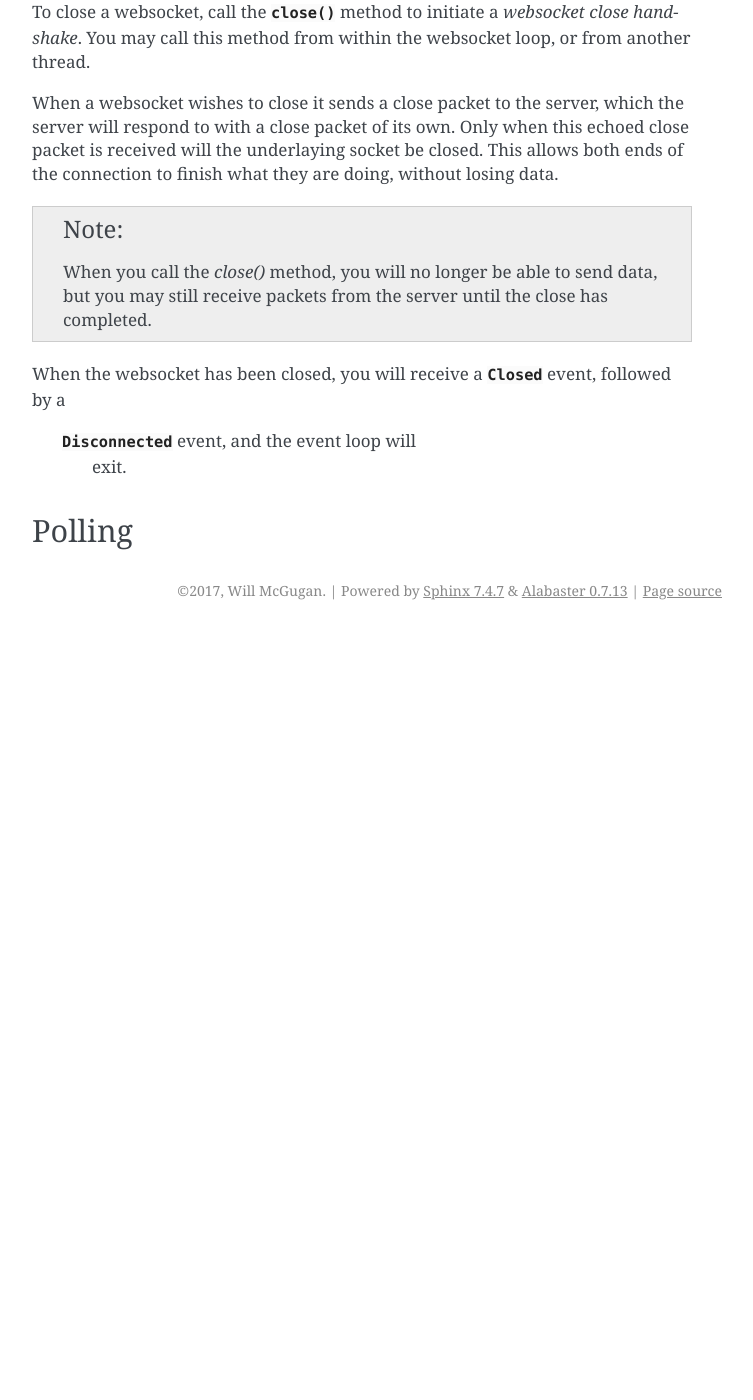
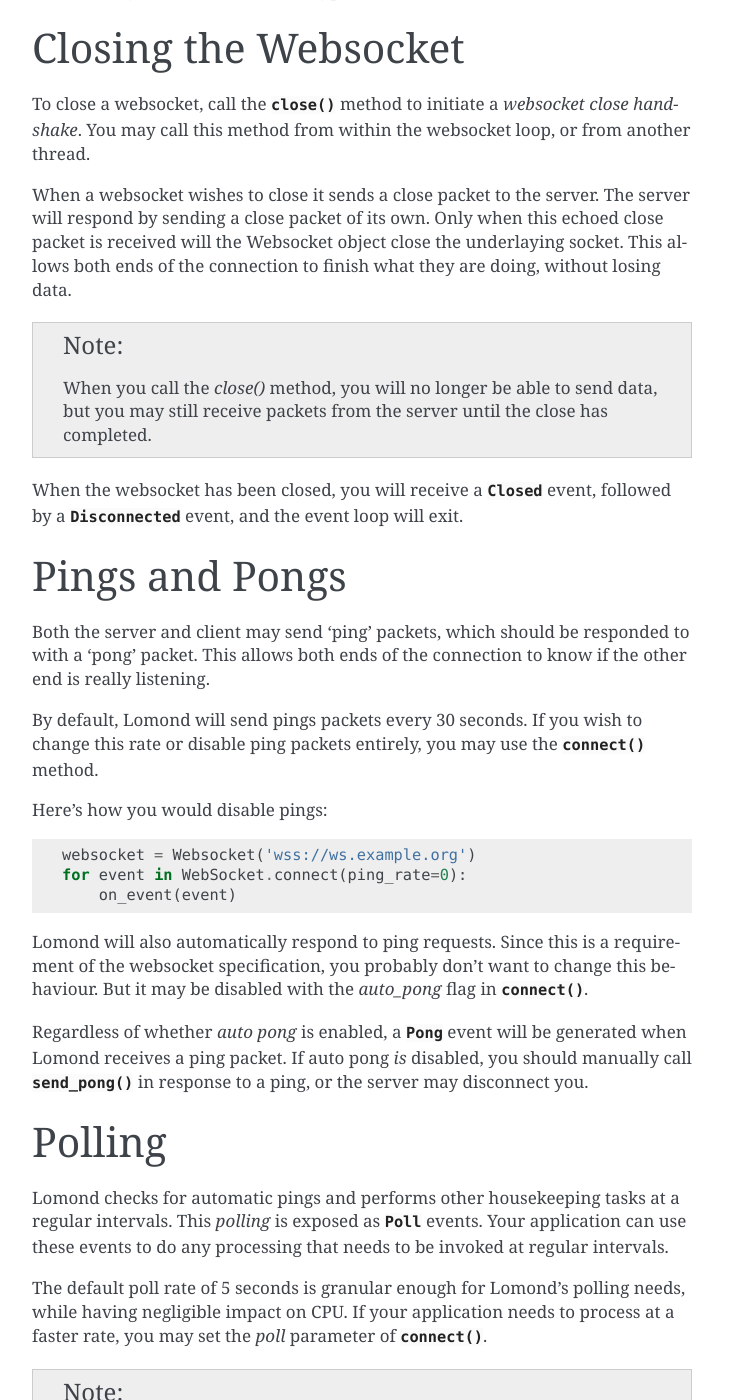
Before and after one commit to wildfoundry/dataplicity-lomond, a Sphinx documentation site: the page built from docs/guide.rst, in a window 1280 px wide and 1400 px high, scrolled down 1923 px. Shown: the whole window, without its empty margins (388-1141 px from the left). Built offline with Sphinx 7.4.7, drawn with Linux system fonts in a browser that asks for light colours; the version number is read from the project's files by our own code; before the commit the page ends 2553 px from its top, so only the background shows below that; some of the changed text lies outside the part shown.

Commit message:
more complete docs

```diff
--- a/docs/conf.py
+++ b/docs/conf.py
@@ -30,6 +30,9 @@
 # Add any Sphinx extension module names here, as strings. They can be
 # extensions coming with Sphinx (named 'sphinx.ext.*') or your custom
 # ones.
+
+from lomond import __version__
+
 extensions = ['sphinx.ext.autodoc']
 
 # Add any paths that contain templates here, relative to this directory.
@@ -46,7 +49,7 @@
 
 # General information about the project.
 project = u'Dataplicity Lomond'
-copyright = u'2017, Will McGugan'
+copyright = u'2017 Wildfoundry Ltd'
 author = u'Will McGugan'
 
 # The version info for the project you're documenting, acts as replacement for
@@ -54,9 +57,9 @@
 # built documents.
 #
 # The short X.Y version.
-version = u'0.1.7'
+version = '.'.join(__version__.split('.')[:2])
 # The full version, including alpha/beta/rc tags.
-release = u'0.1.7'
+release = __version__
 
 # The language for content autogenerated by Sphinx. Refer to documentation
 # for a list of supported languages.
--- a/docs/events.rst
+++ b/docs/events.rst
@@ -1,3 +1,5 @@
+.. _events:
+
 Events
 ======
 
--- a/docs/guide.rst
+++ b/docs/guide.rst
@@ -1,11 +1,15 @@
-Guide
-=====
+Introduction
+------------
+
+Lomond is a websocket client library designed to make adding websocket
+support to your application as tranquil as the `Scottish Loch
+<https://en.wikipedia.org/wiki/Loch_Lomond>`_ it was named after.
 
 
 Installing
 ----------
 
-You can install PyFilesystem with ``pip`` as follows::
+You can install Lomond with ``pip`` as follows::
 
     pip install lomond
 
@@ -27,7 +31,7 @@
 -----------
 
 To connect to a websocket server, first construct a
-`~lomond.websocket.Websocket` object, with a `ws://` or `wss://` URL.
+:class:`~lomond.websocket.WebSocket` object, with a `ws://` or `wss://` URL.
 Here is an example::
 
     from lomond.websocket import WebSocket
@@ -35,13 +39,13 @@
 
 No socket connection is made by a freshly constructed WebSocket object.
 To connect and interact with a websocket server, you must iterate over
-the instance. Here's an example::
+the instance which will generate a sequence of *events*. Here's an
+example::
 
     for event in ws:
         print(event)
 
-If you run the above code, you should see the events as they are
-generated. Here is an example of the output you might get from the above
+Here is an example of the output you might get from the above
 code::
 
     Connecting(url='wss://echo.websocket.org')
@@ -57,16 +61,16 @@
 When you receive data from the server, a :class:`~lomond.events.Text` or
 :class:`~lomond.events.Binary` event will be generated.
 
-Events Basics
--------------
+Events
+------
 
 Events exist to inform the application of internal state changes, or
 when data is received.
 
 All events are derived from :class:`~lomond.events.Event` and will
-contain at lease 2 attributes; `recieved_time` is the epoch time the
-event was received, and `name`is the name of the event. Some events have
-additional attributes with more information. See the event documentation
+contain at lease 2 attributes; `received_time` is the epoch time the
+event was received, and `name` is the name of the event. Some events
+have additional attributes with more information. See the :ref:`events`
 for details.
 
 When handling events, you can either check the type with `isinstance` or
@@ -74,21 +78,20 @@
 
 For example, the following two lines are equivalent::
 
-    if isinstance(event, events.Ready)::
+    if isinstance(event, events.Ready):
 
 or::
 
-    if event.name == "ready"
+    if event.name == "ready":
 
-..node::
+.. note::
     The `isinstance` method is possibly uglier, but has the advantage
     that you are less likely to introduce a bug with a typo in the event
     name.
 
-If an event is generated that you don't wish to handle, then you can
+If an event is generated that you aren't familiar with, then you should
 simply ignore it. This is important for backwards compatibility; future
-versions of Lomond may introduce new packet types.
-
+versions of Lomond may introduce new event types.
 
 Closing the Websocket
 ---------------------
@@ -97,11 +100,11 @@
 method to initiate a *websocket close handshake*. You may call this
 method from within the websocket loop, or from another thread.
 
-When a websocket wishes to close it sends a close packet to the server,
-which the server will respond to with a close packet of its own. Only
-when this echoed close packet is received will the underlaying socket be
-closed. This allows both ends of the connection to finish what they are
-doing, without losing data.
+When a websocket wishes to close it sends a close packet to the server.
+The server will respond by sending a close packet of its own. Only when
+this echoed close packet is received will the Websocket object close the
+underlaying socket. This allows both ends of the connection to finish
+what they are doing, without losing data.
 
 .. note::
     When you call the `close()` method, you will no longer be able to
@@ -110,8 +113,96 @@
 
 When the websocket has been closed, you will receive a
 :class:`~lomond.events.Closed` event, followed by a
-    :class:`~lomond.events.Disconnected` event, and the event loop will
-        exit.
+:class:`~lomond.events.Disconnected` event, and the event loop will
+exit.
+
+Pings and Pongs
+---------------
+
+Both the server and client may send 'ping' packets, which should be
+responded to with a 'pong' packet. This allows both ends of the
+connection to know if the other end is really listening.
+
+By default, Lomond will send pings packets every 30 seconds. If you wish
+to change this rate or disable ping packets entirely, you may use the
+:meth:`~lomond.websocket.connect` method.
+
+Here's how you would disable pings::
+
+    websocket = Websocket('wss://ws.example.org')
+    for event in WebSocket.connect(ping_rate=0):
+        on_event(event)
+
+Lomond will also automatically respond to ping requests. Since this is a
+requirement of the websocket specification, you probably don't want to
+change this behaviour. But it may be disabled with the `auto_pong` flag
+in :meth:`~lomond.websocket.connect`.
+
+Regardless of whether *auto pong* is enabled, a
+:class:`~lomond.events.Pong` event will be generated when Lomond
+receives a ping packet. If auto pong *is* disabled, you should manually
+call :meth:`~lomond.websocket.send_pong` in response to a ping, or the
+server may disconnect you.
 
 Polling
 -------
+
+Lomond checks for automatic pings and performs other housekeeping tasks
+at a regular intervals. This *polling* is exposed as
+:class:`~lomond.events.Poll` events. Your application can use these
+events to do any processing that needs to be invoked at regular
+intervals.
+
+The default poll rate of 5 seconds is granular enough for Lomond's
+polling needs, while having negligible impact on CPU. If your
+application needs to process at a faster rate, you may set the `poll`
+parameter of :meth:`~lomond.websocket.connect`.
+
+.. note::
+    If your application needs to be more realtime than polling once a
+    second, you should probably use threads in tandem with the event
+    loop.
+
+WebSockets and Threading
+------------------------
+
+WebSocket objects are *thread safe*, but Lomond does not need to launch
+any threads to run a websocket. For many applications, responding to
+data and poll events is all you will need. However, if your application
+needs to do more than communicate with a websocket server, you may want
+to run a websocket in a thread of its own.
+
+Persistent Connections
+----------------------
+
+Lomond supports a simple mechanism for persistent connections.
+Essentially, you can tell Lomond to continually retry a websocket
+connection if it is dropped for any reason. This allows an application
+to maintain a websocket connection even if there are any outages in
+connectivity.
+
+To run a persistent connection, wrap a websocket with
+:func:`~lomond.persist.persist`. Here is an example::
+
+    from lomond.persist import persist
+    websocket = WebSocket('wss://ws.example.org')
+    for event in persist(websocket):
+        # handle event
+
+You will receive events as normal with the above loop.
+
+If the connection is dropped for any reason, you will receive
+:class:`~lomond.events.Disconnected` as usual, followed by
+:class:`~lomond.events.Connecting` when Lomond retries the connection.
+Lomond will keep retrying the connection until it is successful, and
+a :class:`~lomond.events.Ready` event is generated.
+
+The :func:`~lomond.persist.persist` function implements *exponential
+backoff*. If the websocket object fails to connect, it will wait for a
+random period between zero seconds and an upper limit. Every time the
+connection fails, it will double the upper limit until it connects, or a
+maximum delay is reached.
+
+The exponential backoff prevents a client from hammering a server that
+may already be overloaded. It also prevents the client from being stuck
+in a cpu intensive spin loop.
--- /dev/null
+++ b/docs/persist.rst
@@ -0,0 +1,5 @@
+Persist
+=======
+
+.. automodule:: lomond.persist
+    :members:
--- /dev/null
+++ b/docs/response.rst
@@ -0,0 +1,5 @@
+Response
+========
+
+.. automodule:: lomond.response
+    :members:
```
Also changed, not shown: docs/errors.rst (added, +10 -0 lines), docs/index.rst (+17 -1 lines), docs/websocket.rst (line endings or trailing spaces), 6 other files.
